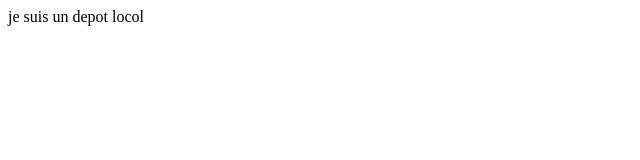
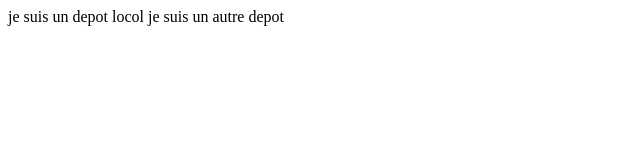
Before and after one commit to assane05/premier-depot, a plain HTML site: page index.html in a window 1280 px wide. Shown: the whole page, without its empty margins (0-640 px from the left). Drawn offline with Linux system fonts and the light colour scheme.

```diff
--- a/index.html
+++ b/index.html
@@ -7,5 +7,6 @@
 </head>
 <body>
     je suis un depot locol
+    je suis un autre depot
 </body>
 </html>
```
Also changed, not shown: style.css (added).
